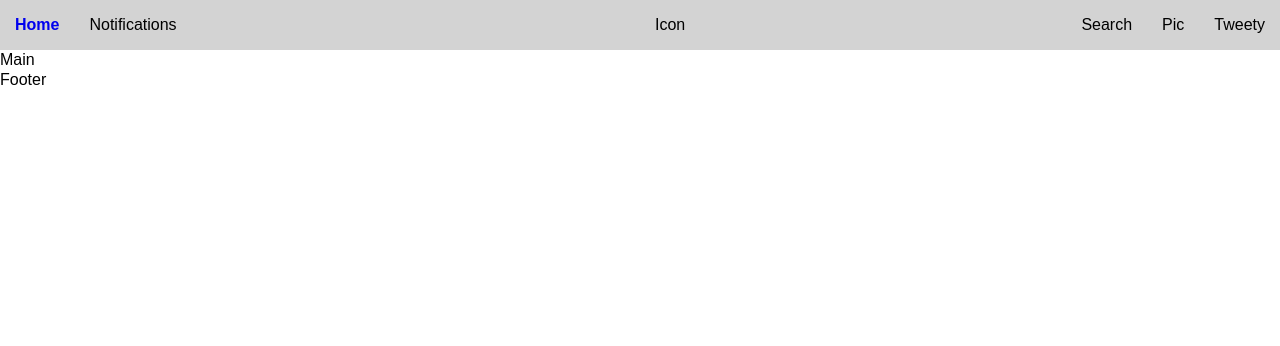
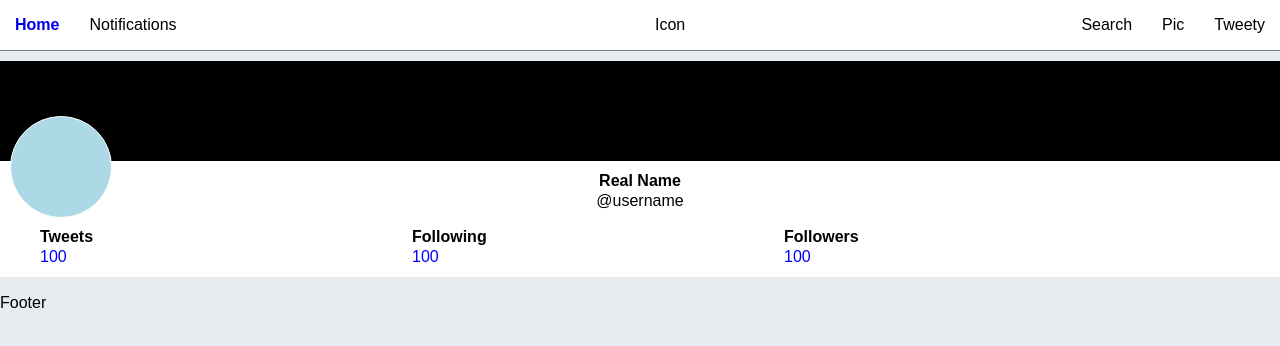
Before and after one commit to chingu-voyage4/Bears-Team-1, a React (Create React App) app: page / in a window 1280 px wide. Shown: the top 346 px of the page. Built offline with nearby package versions, Linux system fonts and the light colour scheme.

Commit message:
Added profile card layout

```diff
--- a/src/App.css
+++ b/src/App.css
@@ -5,6 +5,7 @@ body {
   color: #000;
   line-height: 20px;
   font-family: sans-serif;
+  background: #e6ecf0;
 }
 
 .text-left {
@@ -75,7 +76,9 @@ body {
 }
 
 .navbar {
-  background: lightgray;
+  background: white;
+  border-bottom: 1px solid gray;
+  margin-bottom: 10px;
 }
 
 .navbar ul {
@@ -109,9 +112,65 @@ body {
   display: inline;
   position: absolute;
   left: 50%;
+  padding: -15px;
 }
 
 .navbar--right {
   display: block;
   float: right;
 }
+
+.profile-card {
+  position: relative;
+  background: white;
+}
+
+.profile-card ul {
+  list-style: none;
+}
+
+.profile-card li {
+  display: inline-block;
+}
+
+.profile-card ul li span {
+  display: block;
+}
+
+.profile-card--background {
+  height: 100px;
+  background: black;
+}
+
+.profile-card--avatar {
+  border-radius: 50%;
+  border: solid white 1px;
+  height: 100px;
+  width: 100px;
+  background: lightblue;
+  display: inline-block;
+  position: absolute;
+  margin: -45px 0 0 10px;
+}
+
+.profile-card--info {
+  width: 30%;
+  padding: 0 0 10px 0;
+}
+
+.profile-card--name {
+  padding-top: 10px;
+  text-align: center;
+}
+
+.profile-card--name--real {
+  font-weight: bold;
+}
+
+.profile-card--info--name {
+  font-weight: bold;
+}
+
+.profile-card--info--number {
+  color: blue;
+}
--- a/src/App.scss
+++ b/src/App.scss
@@ -21,6 +21,7 @@ body {
   color: $font-color;
   line-height: 20px;
   font-family: sans-serif;
+  background: #e6ecf0;
 }
 
 ////////////////////////////////////////
@@ -74,7 +75,9 @@ body {
 ////////////////////////////////////////
 
 .navbar {
-  background: lightgray;
+  background: white;
+  border-bottom: 1px solid gray;
+  margin-bottom: 10px;
 }
 
 .navbar ul {
@@ -108,9 +111,69 @@ body {
   display: inline;
   position: absolute;
   left: 50%;
+  padding: -15px;
 }
 
 .navbar--right {
   display: block;
   float: right;
 }
+
+////////////////////////////////////////
+///// Profile card
+////////////////////////////////////////
+
+.profile-card {
+  position: relative;
+  background: white;
+}
+
+.profile-card ul {
+  list-style: none;
+}
+
+.profile-card li {
+  display: inline-block;
+}
+
+.profile-card ul li span {
+  display: block;
+}
+
+.profile-card--background {
+  height: 100px;
+  background: black;
+}
+
+.profile-card--avatar {
+  border-radius: 50%;
+  border: solid white 1px;
+  height: 100px;
+  width: 100px;
+  background: lightblue;
+  display: inline-block;
+  position: absolute;
+  margin: -45px 0 0 10px;
+}
+
+.profile-card--info {
+  width: 30%;
+  padding: 0 0 10px 0;
+}
+
+.profile-card--name {
+  padding-top: 10px;
+  text-align: center;
+}
+
+.profile-card--name--real {
+  font-weight: bold;
+}
+
+.profile-card--info--name {
+  font-weight: bold;
+}
+
+.profile-card--info--number {
+  color: blue;
+}
--- a/src/Main.js
+++ b/src/Main.js
@@ -1,8 +1,13 @@
 import React, { Component } from "react";
+import Home from "./components/Home";
 
 class Main extends Component {
   render() {
-    return <div>Main</div>;
+    return (
+      <div>
+        <Home />
+      </div>
+    );
   }
 }
 
--- /dev/null
+++ b/src/components/Home.js
@@ -0,0 +1,40 @@
+import React, { Component } from "react";
+
+class Home extends Component {
+  render() {
+    return (
+      <div className="container">
+        <div className="profile-card">
+          <div className="profile-card--background" />
+          <div>
+            <a className="profile-card--avatar" />
+
+            <div className="profile-card--name">
+              <div className="profile-card--name--real">Real Name</div>
+              <div>@username</div>
+            </div>
+
+            <div>
+              <ul>
+                <li className="profile-card--info">
+                  <span className="profile-card--info--name">Tweets</span>
+                  <span className="profile-card--info--number">100</span>
+                </li>
+                <li className="profile-card--info">
+                  <span className="profile-card--info--name">Following</span>
+                  <span className="profile-card--info--number">100</span>
+                </li>
+                <li className="profile-card--info">
+                  <span className="profile-card--info--name">Followers</span>
+                  <span className="profile-card--info--number">100</span>
+                </li>
+              </ul>
+            </div>
+          </div>
+        </div>
+      </div>
+    );
+  }
+}
+
+export default Home;
```
Also changed, not shown: src/components/Profile.js (added).
